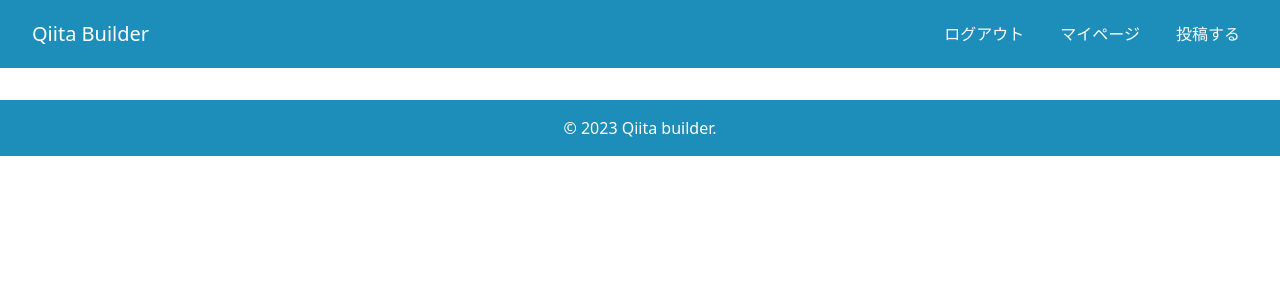
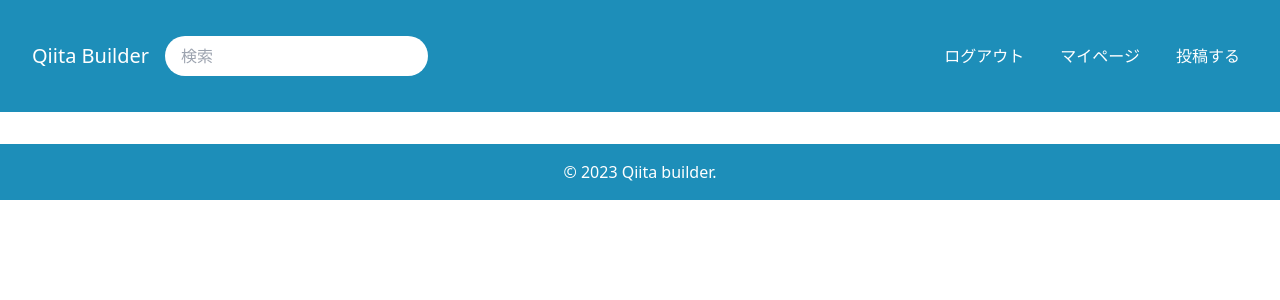
Before and after one commit to KonishiTatsuki/qiita-builder, a Nuxt app: page / in a window 1280 px wide. Shown: the top 300 px of the page. Built offline with nearby package versions, Linux system fonts and the light colour scheme.

Commit message:
ヘッダー検索ボックス追加 共通ボタンに枠追加

```diff
--- a/assets/css/app.css
+++ b/assets/css/app.css
@@ -4,6 +4,6 @@
 
 @layer components {
   .btn {
-    @apply bg-[#1D8EB9]  px-4 py-2 rounded-md text-base text-white;
+    @apply bg-[#1D8EB9] border-indigo-700 px-4 py-2 rounded-md text-base text-white border hover:text-gray-900;
   }
 }
--- a/layouts/default.vue
+++ b/layouts/default.vue
@@ -9,7 +9,11 @@
       >
         <span class="ml-3 text-xl text-white">Qiita Builder</span>
       </NuxtLink>
-
+      <input
+        type="text"
+        class="bg-white text-gray-900 rounded-full py-2 px-4 focus:outline-none focus:shadow-outline m-4"
+        placeholder="検索"
+      />
       <nav
         class="md:ml-auto flex flex-wrap items-center text-base justify-center"
       >
--- /dev/null
+++ b/pages/index.vue
@@ -0,0 +1,6 @@
+<template>
+  <div>
+    <!-- ボタン:
+    <button class="btn">ここをクリック</button> -->
+  </div>
+</template>
--- a/pages/login.vue
+++ /dev/null
@@ -1,3 +0,0 @@
-<template>
-  <div></div>
-</template>
```
